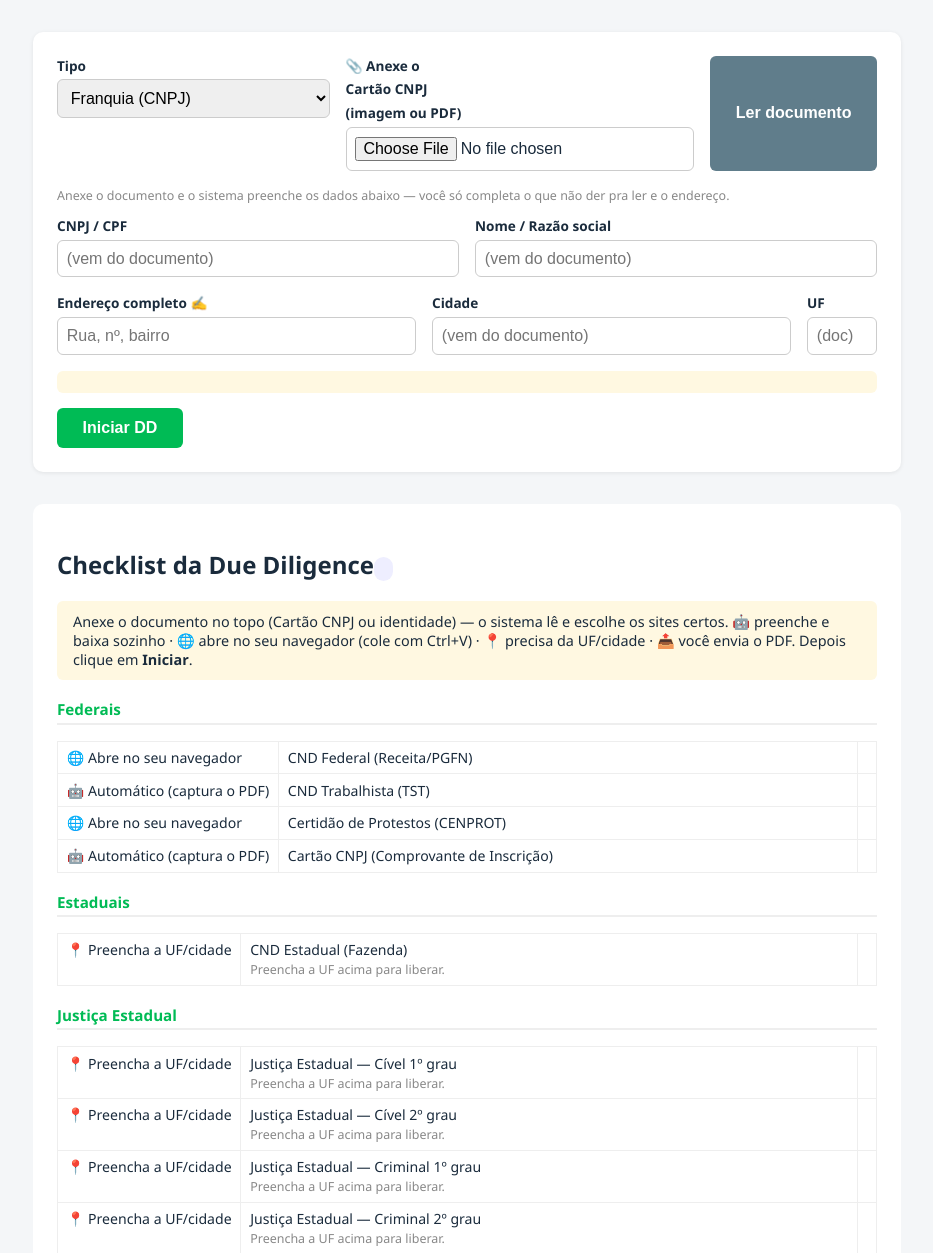
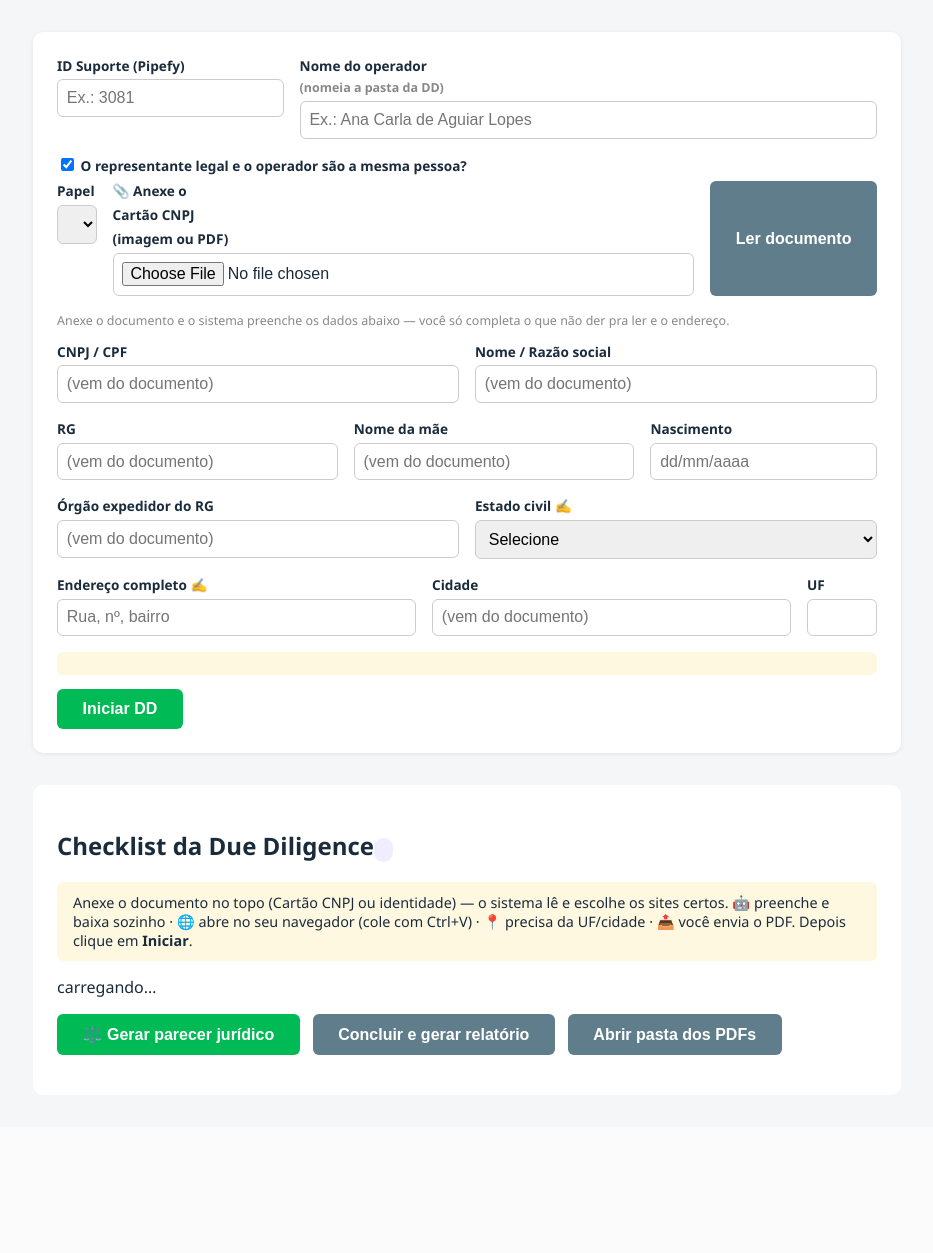
Before and after one commit to anapivanti-lab/seazone-dd, a FastAPI app: page / in a window 1280 px wide. Shown: the part 92-1345 px from the top of the page, without its empty margins (173-1106 px from the left). After the commit the page ends 1147 px from the top, so only its background shows below. Run offline with FastAPI, Linux system fonts and the light colour scheme; lists and menus that the app fills with data are empty.

Commit message:
Pasta da DD no padrao '#ID - DD - Operador' + campo ID Suporte + papel (Franquia/Rep legal/Operador) com pergunta 'rep legal e operador sao a mesma pessoa?'
Pasta nomeada #IDSuporte - DD - Operador (vai pro Drive). Form: campos ID Suporte e Nome do operador + checkbox 'rep. legal e operador sao a mesma pessoa?' (sim=2 papeis, nao=3). Papel vira o Contexto e PJ+2 PFs compartilham a MESMA pasta da DD; arquivos prefixados pelo papel (ex.: 'Operador - CND Federal...') para nao colidir. Parecer/relatorio tambem prefixados; rotulo do PF no parecer segue o papel.

Co-Authored-By: Claude Opus 4.7 (1M context) <noreply@anthropic.com>

```diff
--- a/app/main.py
+++ b/app/main.py
@@ -20,7 +20,7 @@ from .ocr import ler as ler_identidade
 from .parecer import gerar as gerar_parecer
 from .orchestrator import JOBS, Passo, abrir_item, concluir_job, criar_job, executar_job
 from .providers import provedores_para
-from .storage import _slug
+from .storage import _slug, com_prefixo
 
 BASE = Path(__file__).parent
 app = FastAPI(title="DD Franquias — Seazone")
@@ -65,13 +65,17 @@ async def emitir(
     estado_civil: str = Form(""),
     orgao_expedidor: str = Form(""),
     nome_pai: str = Form(""),
+    papel: str = Form(""),
+    id_suporte: str = Form(""),
+    operador: str = Form(""),
     municipal_url: str = Form(""),
     selecionados: list[str] = Form(default=[]),
 ):
     ctx = Contexto(tipo=TipoPessoa(tipo), documento=documento, nome=nome, uf=uf,
                    municipio=municipio, rg=rg, nome_mae=nome_mae, endereco=endereco,
                    data_nascimento=data_nascimento, estado_civil=estado_civil,
-                   orgao_expedidor=orgao_expedidor, nome_pai=nome_pai)
+                   orgao_expedidor=orgao_expedidor, nome_pai=nome_pai,
+                   papel=papel, id_suporte=id_suporte, operador=operador)
     job = criar_job(ctx, selecionados, municipal_url=municipal_url)
     asyncio.create_task(executar_job(job))
     return JSONResponse({"job_id": job.id})
@@ -85,7 +89,7 @@ async def upload(job_id: str, item: str = Form(...), arquivo: UploadFile = File(
         return JSONResponse({"erro": "job não encontrado"}, status_code=404)
     conteudo = await arquivo.read()
     ext = Path(arquivo.filename or "").suffix or ".pdf"
-    destino = job.ctx.pasta_saida / f"{_slug(item)}{ext}"
+    destino = job.ctx.pasta_saida / (com_prefixo(job.ctx, _slug(item)) + ext)
     destino.write_bytes(conteudo)
     passo = next((p for p in job.passos if p.nome == item), None)
     if passo is None:
@@ -105,7 +109,7 @@ async def ler_processo(job_id: str, arquivo: UploadFile = File(...)):
         return JSONResponse({"erro": "job não encontrado"}, status_code=404)
     conteudo = await arquivo.read()
     base = _slug(Path(arquivo.filename or "processo").stem)
-    destino = job.ctx.pasta_saida / f"PROCESSO_{base}.pdf"
+    destino = job.ctx.pasta_saida / (com_prefixo(job.ctx, f"PROCESSO_{base}") + ".pdf")
     destino.write_bytes(conteudo)
     resumo = analisar(str(destino), job.ctx)
     resumo["arquivo"] = arquivo.filename
--- a/app/models.py
+++ b/app/models.py
@@ -42,6 +42,9 @@ class Contexto:
     orgao_expedidor: str = ""    # órgão expedidor do RG (vem da identidade)
     nome_pai: str = ""           # nome do pai (vem da identidade)
     nacionalidade: str = "Brasileira"
+    papel: str = ""              # "Franquia" | "Representante legal" | "Operador"
+    id_suporte: str = ""         # ID do chamado no Pipefy (nomeia a pasta da DD)
+    operador: str = ""           # nome do operador (nomeia a pasta da DD)
     pasta_saida: Optional[Path] = None
 
     def __post_init__(self):
--- a/app/parecer.py
+++ b/app/parecer.py
@@ -248,6 +248,7 @@ def gerar(job) -> dict:
     d = {
         "tipo": ctx.tipo.value, "nome": ctx.nome, "documento": ctx.documento,
         "risco": risco, "secao_principal": "Franquia" if pj else "Operador",
+        "rotulo_pf": (ctx.papel if (not pj and ctx.papel) else "Operador"),
         "qual_franquia": _qual_franquia(ctx, dados), "qual_operador": _qual_operador(ctx, dados),
         "certidoes_txt": t_cert, "processos_txt": t_proc, "protestos_txt": t_prot, "pendencias_txt": t_pend,
         "concl_categoria": categoria, "concl_texto": concl_texto, "recomendacoes": recomendacoes, "concl_fecho": fecho,
@@ -313,7 +314,7 @@ def _salvar_docx(job, d) -> Path:
         return p
 
     label("Franquia:", d["qual_franquia"])
-    label("Operador:", d["qual_operador"])
+    label(d["rotulo_pf"] + ":", d["qual_operador"])
 
     secao("DOCUMENTOS ANALISADOS")
     for x in (d["docs_analisados"] or ["(documentos conforme emitidos/anexados)"]):
@@ -325,7 +326,7 @@ def _salvar_docx(job, d) -> Path:
     if d["secao_principal"] == "Franquia":
         for lbl, txt in _analise_pares(d):
             label(lbl, txt, recuo=True)
-    label("Operador", "" if d["secao_principal"] == "Operador" else
+    label(d["rotulo_pf"], "" if d["secao_principal"] == "Operador" else
           "Documentação do(s) sócio(s)/representante(s) a ser analisada individualmente.")
     if d["secao_principal"] == "Operador":
         for lbl, txt in _analise_pares(d):
@@ -355,7 +356,8 @@ def _salvar_docx(job, d) -> Path:
     rr.font.size = Pt(8)
     rr.font.color.rgb = RGBColor(0x8A, 0x97, 0xA3)
 
-    destino = job.ctx.pasta_saida / "Parecer_Juridico_DD.docx"
+    from .storage import com_prefixo
+    destino = job.ctx.pasta_saida / (com_prefixo(job.ctx, "Parecer_Juridico_DD") + ".docx")
     doc.save(str(destino))
     return destino
 
@@ -403,12 +405,12 @@ def _corpo_html(d) -> str:
       <span class="badge" style="background:{cor}">Risco: {d['risco']}</span></div>
     <h2>1. Qualificação</h2>
     <p class="q"><b>Franquia:</b> {d['qual_franquia']}</p>
-    <p class="q"><b>Operador:</b> {d['qual_operador']}</p>
+    <p class="q"><b>{d['rotulo_pf']}:</b> {d['qual_operador']}</p>
     <h2>2. Documentos analisados</h2><ul>{docs}</ul>
     <p class="obs2">Dados cadastrais: {d['tipo']}{sit}{cnae}.</p>
     <h2>3. Parecer</h2>
     <p class="ent">Franquia</p>{franquia}
-    <p class="ent">Operador</p>{operador}
+    <p class="ent">{d['rotulo_pf']}</p>{operador}
     <h2>4. Conclusão</h2>{concl}
     <p class="assinatura">{d['data_extenso']}<br><br>____________________________________<br><b>Departamento Jurídico — Seazone</b></p>
     <p class="rodape">Documento gerado automaticamente em {d['gerado_em']}. O arquivo editável está salvo como
--- a/app/providers/util.py
+++ b/app/providers/util.py
@@ -6,9 +6,10 @@ from pathlib import Path
 
 
 def caminho_saida(ctx, nome_base: str, ext: str) -> Path:
-    """Monta o caminho do arquivo dentro da pasta da franquia, com data."""
+    """Monta o caminho do arquivo dentro da pasta da DD, com prefixo do papel e data."""
+    from ..storage import com_prefixo
     carimbo = datetime.now().strftime("%Y%m%d")
-    nome = f"{nome_base}_{carimbo}.{ext.lstrip('.')}"
+    nome = com_prefixo(ctx, f"{nome_base}_{carimbo}.{ext.lstrip('.')}")
     destino = ctx.pasta_saida / nome
     destino.parent.mkdir(parents=True, exist_ok=True)
     return destino
--- a/app/static/app.js
+++ b/app/static/app.js
@@ -1,6 +1,22 @@
 const form = document.getElementById("form");
-const tipoSel = document.getElementById("tipo");
+const papelSel = document.getElementById("papel");
+const tipoInput = document.getElementById("tipo");
+const mesmaPessoa = document.getElementById("mesmaPessoa");
 const checklistDiv = document.getElementById("checklist");
+
+function tipoAtual() {
+  return papelSel.value === "Franquia" ? "PJ" : "PF";
+}
+
+// Monta as opções de papel: se rep. legal e operador são a mesma pessoa, 2 opções; senão, 3.
+function popularPapeis() {
+  const atual = papelSel.value;
+  const ops = mesmaPessoa.checked
+    ? [["Franquia", "Franquia (CNPJ)"], ["Representante legal e Operador", "Representante legal e Operador (CPF)"]]
+    : [["Franquia", "Franquia (CNPJ)"], ["Representante legal", "Representante legal (CPF)"], ["Operador", "Operador (CPF)"]];
+  papelSel.innerHTML = ops.map(([v, t]) => `<option value="${v}">${t}</option>`).join("");
+  if (ops.some((o) => o[0] === atual)) papelSel.value = atual;
+}
 const estadoTag = document.getElementById("estado");
 const pastaP = document.getElementById("pasta");
 const outroBox = document.getElementById("outroBox");
@@ -17,7 +33,8 @@ const docLabel = document.getElementById("docLabel");
 
 // Alterna o rótulo do upload e os campos só de PF conforme o tipo escolhido
 function ajustarTipo() {
-  const pf = tipoSel.value === "PF";
+  const pf = tipoAtual() === "PF";
+  if (tipoInput) tipoInput.value = tipoAtual();
   if (docLabel) docLabel.textContent = pf ? "documento de identidade (RG/CNH)" : "Cartão CNPJ";
   // usa style.display (vence o display:flex do .linha; o atributo hidden não venceria)
   document.querySelectorAll(".pfonly").forEach((el) => (el.style.display = pf ? "" : "none"));
@@ -35,7 +52,7 @@ async function lerDocumento() {
   }
   lerStatus.textContent = "Lendo o documento e conferindo o CPF (várias leituras)… pode levar uns 15 segundos.";
   const fd = new FormData();
-  fd.append("tipo", tipoSel.value);
+  fd.append("tipo", tipoAtual());
   fd.append("arquivo", docFile.files[0]);
   let d;
   try {
@@ -141,13 +158,16 @@ async function carregarChecklist() {
   const uf = form.uf.value;
   const mun = form.municipio.value;
   const r = await fetch(
-    `/checklist?tipo=${tipoSel.value}&uf=${encodeURIComponent(uf)}&municipio=${encodeURIComponent(mun)}`
+    `/checklist?tipo=${tipoAtual()}&uf=${encodeURIComponent(uf)}&municipio=${encodeURIComponent(mun)}`
   );
   render(await r.json(), false);
 }
-tipoSel.addEventListener("change", carregarChecklist);
+papelSel.addEventListener("change", () => { ajustarTipo(); carregarChecklist(); });
+mesmaPessoa.addEventListener("change", () => { popularPapeis(); ajustarTipo(); carregarChecklist(); });
 form.uf.addEventListener("input", carregarChecklist);
 form.municipio.addEventListener("input", carregarChecklist);
+popularPapeis();
+ajustarTipo();
 carregarChecklist();
 
 // Acha o site da CND Municipal assim que você digita a cidade (com atraso)
--- a/app/storage.py
+++ b/app/storage.py
@@ -17,19 +17,39 @@ def _slug(texto: str) -> str:
     return texto[:60] or "documento"
 
 
+_PREF_PAPEL = {"Franquia": "Franquia", "Representante legal": "Rep. legal", "Operador": "Operador",
+               "Representante legal e Operador": "Rep. legal e Operador"}
+
+
+def prefixo_papel(ctx) -> str:
+    """Prefixo do nome dos arquivos por papel — evita colisão quando PJ + 2 PFs
+    salvam na MESMA pasta da DD (ex.: 'Operador - CND Federal...pdf')."""
+    return _PREF_PAPEL.get(getattr(ctx, "papel", "") or "", "")
+
+
+def com_prefixo(ctx, base: str) -> str:
+    pref = prefixo_papel(ctx)
+    return f"{pref} - {base}" if pref else base
+
+
 def preparar_pasta(ctx: Contexto) -> Path:
-    rotulo = _slug(ctx.nome) if ctx.nome else ctx.documento
-    pasta = base_saida() / f"{rotulo}_{ctx.documento}"
+    """Pasta da DD no padrão do setor: '#<ID Suporte> - DD - <Operador>'.
+    PJ + representante legal + operador compartilham a MESMA pasta (mesmo ID)."""
+    operador = (ctx.operador or ctx.nome or ctx.documento).strip()
+    nome_pasta = f"#{ctx.id_suporte} - DD - {operador}" if ctx.id_suporte else f"DD - {operador}"
+    nome_pasta = re.sub(r'[\\/:*?"<>|]+', "", nome_pasta).strip()[:120] or ctx.documento
+    pasta = base_saida() / nome_pasta
     pasta.mkdir(parents=True, exist_ok=True)
     return pasta
 
 
 def salvar_relatorio(job) -> Path:
     dados = job.to_dict()
-    (job.ctx.pasta_saida / "relatorio.json").write_text(
+    base = com_prefixo(job.ctx, "relatorio")
+    (job.ctx.pasta_saida / f"{base}.json").write_text(
         json.dumps(dados, ensure_ascii=False, indent=2), encoding="utf-8"
     )
-    destino = job.ctx.pasta_saida / "relatorio.html"
+    destino = job.ctx.pasta_saida / f"{base}.html"
     destino.write_text(_html(dados), encoding="utf-8")
     return destino
 
--- a/app/templates/index.html
+++ b/app/templates/index.html
@@ -4,7 +4,7 @@
   <meta charset="utf-8">
   <meta name="viewport" content="width=device-width, initial-scale=1">
   <title>Due Diligence de Franquias — Seazone</title>
-  <link rel="stylesheet" href="/static/style.css?v=24">
+  <link rel="stylesheet" href="/static/style.css?v=25">
 </head>
 <body>
   <header>
@@ -15,12 +15,22 @@
   <main>
     <form id="form">
       <div class="linha">
-        <label>Tipo
-          <select name="tipo" id="tipo">
-            <option value="PJ">Franquia (CNPJ)</option>
-            <option value="PF">Operador / Representante (CPF)</option>
-          </select>
+        <label>ID Suporte (Pipefy)
+          <input name="id_suporte" id="id_suporte" placeholder="Ex.: 3081">
         </label>
+        <label class="cresce">Nome do operador <span class="obs">(nomeia a pasta da DD)</span>
+          <input name="operador" id="operador" placeholder="Ex.: Ana Carla de Aguiar Lopes">
+        </label>
+      </div>
+      <label style="display:block;margin:.4rem 0">
+        <input type="checkbox" id="mesmaPessoa" checked>
+        O representante legal e o operador são a mesma pessoa?
+      </label>
+      <div class="linha">
+        <label>Papel
+          <select name="papel" id="papel"></select>
+        </label>
+        <input type="hidden" name="tipo" id="tipo">
         <label class="cresce">📎 Anexe o <b id="docLabel">Cartão CNPJ</b> (imagem ou PDF)
           <input id="docFile" type="file" accept="image/*,application/pdf">
         </label>
@@ -111,6 +121,6 @@
     </section>
   </main>
 
-  <script src="/static/app.js?v=24"></script>
+  <script src="/static/app.js?v=25"></script>
 </body>
 </html>
```
